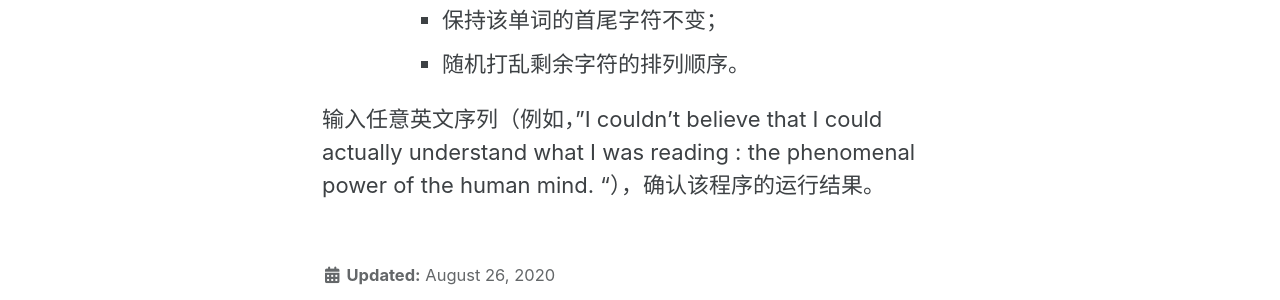
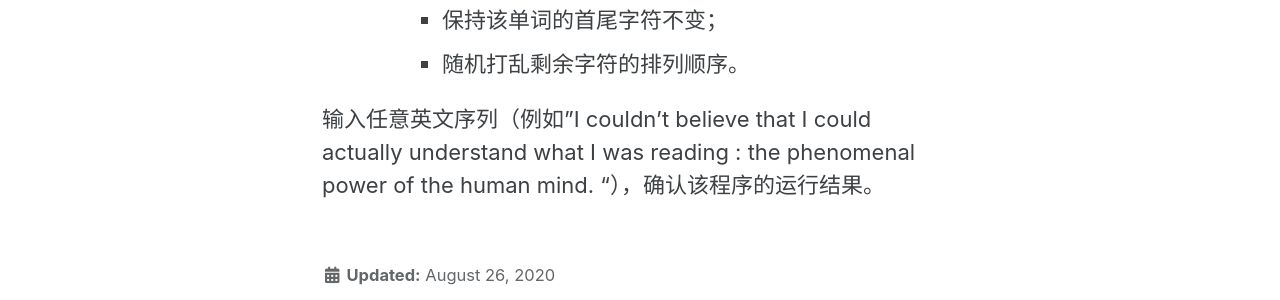
Before and after one commit to nlp100/nlp100.github.io, a Jekyll site: the page built from zh/ch01.md, in a window 1280 px wide and 900 px high, scrolled down 2737 px. Shown: the part 391-691 px from the top of the window. Built offline with Jekyll 4.4.1, drawn with Linux system fonts in a browser that asks for light colours; cached includes are drawn as plain includes; nearby versions of some CDN libraries; formulas are drawn with MathJax 3.

Commit message:
revised Chinese translations.

```diff
--- a/zh/ch01.md
+++ b/zh/ch01.md
@@ -63,4 +63,4 @@ header:
         + 保持该单词的首尾字符不变；
         + 随机打乱剩余字符的排列顺序。
 
-输入任意英文序列（例如，"I couldn't believe that I could actually understand what I was reading : the phenomenal power of the human mind. "），确认该程序的运行结果。
+输入任意英文序列（例如"I couldn't believe that I could actually understand what I was reading : the phenomenal power of the human mind. "），确认该程序的运行结果。
```
